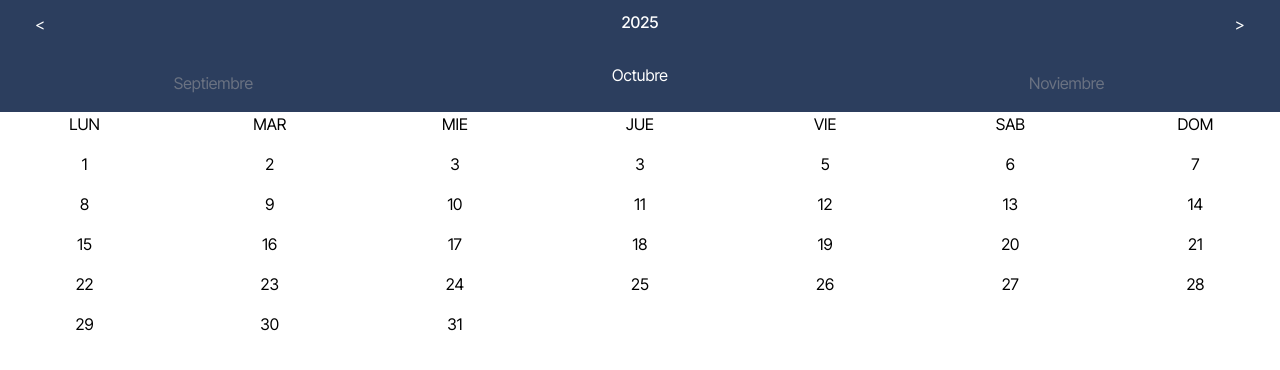
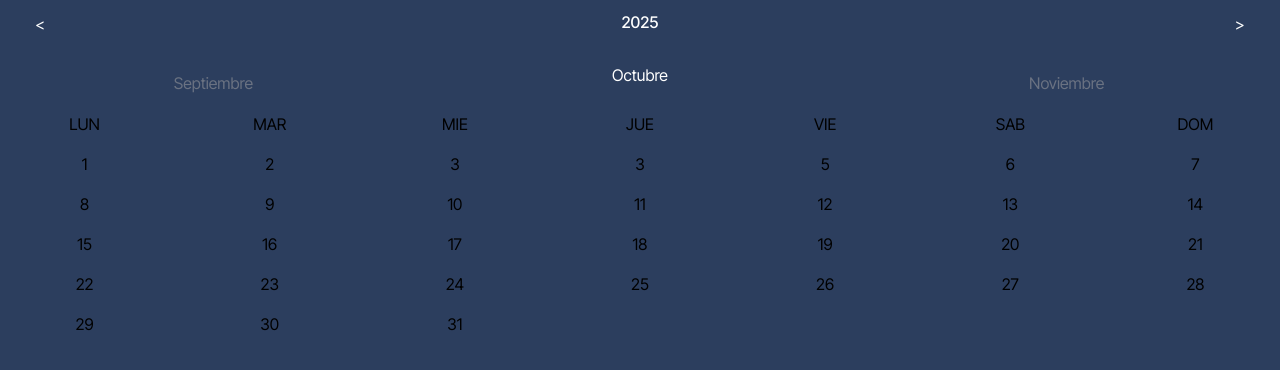
Before and after one commit to Heydan83/promotora_v0, a SvelteKit app: page / in a window 1280 px wide. Shown: the top 370 px of the page. Built offline with nearby package versions, Linux system fonts and the light colour scheme.

Commit message:
second commit

```diff
--- a/src/app.css
+++ b/src/app.css
@@ -144,9 +144,13 @@ p {
 }
 
 .bg-color-dark {
-    background-color: rgb(44, 62, 94);;
+    background-color: rgb(44, 62, 94);
 }
 
 .semi-bold {
     font-weight: 500;
 }
+
+:root {
+    --bg-dark-color: rgb(44, 62, 94)
+}
--- a/src/routes/+page.svelte
+++ b/src/routes/+page.svelte
@@ -1,10 +1,10 @@
 <div class="calendar">
-	<div class="year-tab bg-color-dark font-medium">
+	<div class="year-tab font-medium">
 		<button class="btn-prev font-medium">&lt;</button>
 		<p class="year-text">2025</p>
 		<button class="btn-next font-medium">&gt;</button>
 	</div>
-	<div class="month-tab bg-color-dark">
+	<div class="month-tab">
 		<div class="month-wrapper">
 			<button class="month-prev text-gray-500">Septiembre</button>
 			<p class="month-current-text">Octubre</p>
@@ -62,6 +62,11 @@
 </div> -->
 
 <style>
+    .calendar {
+        height: 100vh;
+        background-color: var(--bg-dark-color);
+    }
+
 	.year-tab {
 		display: flex;
 		justify-content: space-between;
```
